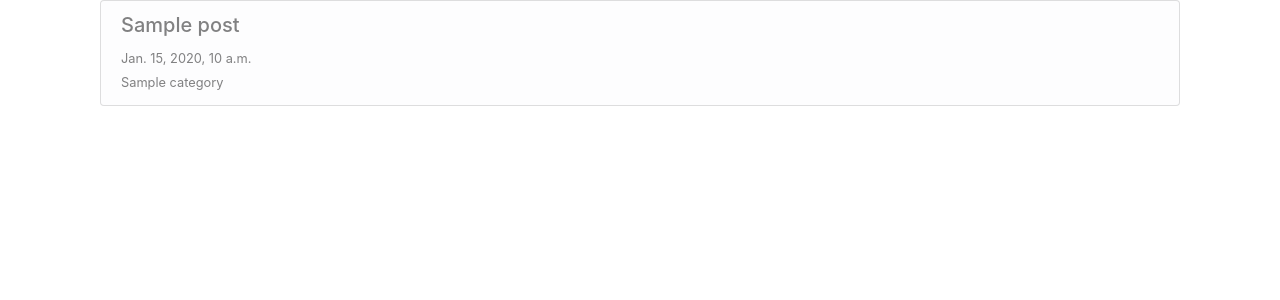
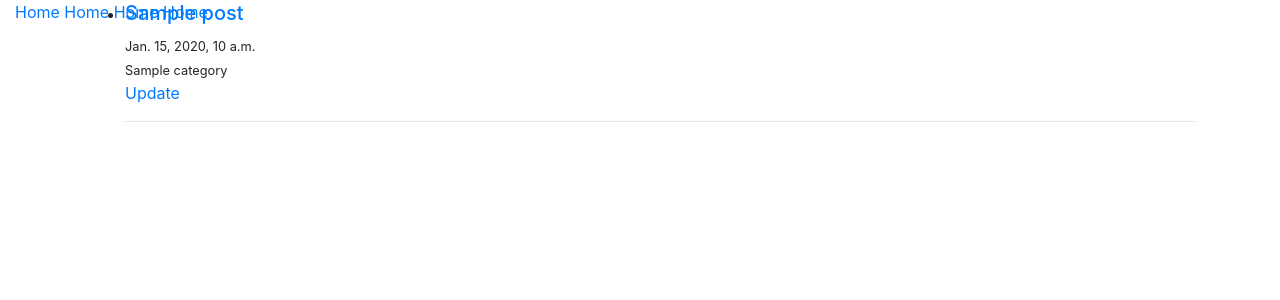
Before and after one commit to choia/bucket-list-webapp, a Django app: page /posts/ in a window 1280 px wide. Shown: the top 300 px of the page. Run offline with Django 3.2, Linux system fonts and the light colour scheme; tables that the repository leaves empty hold one stand-in row (values such as "Sample post"); some libraries are stand-ins or nearby versions.

Commit message:
static file added

```diff
--- /dev/null
+++ b/posts/static/css/styles.css
@@ -0,0 +1,41 @@
+/* Sidebar Styles */
+
+.sidebar-nav {
+  position: absolute;
+  top: 0;
+  width: 250px;
+  margin: 0;
+  padding: 0;
+  list-style: none;
+}
+
+.sidebar-nav li {
+  text-indent: 20px;
+  line-height: 40px;
+}
+
+.sidebar-nav li a {
+  display: block;
+  text-decoration: none;
+  color: #999999;
+}
+
+.sidebar-nav li a:hover {
+  text-decoration: none;
+  color: #fff;
+  background: rgba(255, 255, 255, 0.2);
+}
+
+.sidebar-nav li a:active, .sidebar-nav li a:focus {
+  text-decoration: none;
+}
+
+.sidebar-nav>.sidebar-brand {
+  height: 65px;
+  font-size: 18px;
+  line-height: 60px;
+}
+
+.sidebar-nav>.sidebar-brand a {
+  color: #999999;
+}
--- a/posts/templates/base.html
+++ b/posts/templates/base.html
@@ -9,49 +9,29 @@
 
     <!-- Bootstrap CSS -->
     <link rel="stylesheet" href="https://maxcdn.bootstrapcdn.com/bootstrap/4.0.0-beta.2/css/bootstrap.min.css">
+    <link rel="stylesheet" href="{% static 'css/styles.css' %}">
   </head>
   <body>
   <div class="container-fluid">
+  <div class="row">
+  <div class="col-md-2">
+  {% block sidebar %}
+  <ul class="sidebar-nav">
+    <a href="{% url 'posts:post-home' %}">Home</a>
+    <a href="{% url 'posts:post-home' %}">Home</a>
+    <a href="{% url 'posts:post-home' %}">Home</a>
+    <a href="{% url 'posts:post-home' %}">Home</a>
 
-   <!-- <nav class="navbar navbar-expand-md navbar-dark bg-dark fixed-top">
-      <a class="navbar-brand" href="#">Home</a>
-      <button class="navbar-toggler" type="button" data-toggle="collapse" data-target="#navbarsExampleDefault" aria-controls="navbarsExampleDefault" aria-expanded="false" aria-label="Toggle navigation">
-        <span class="navbar-toggler-icon"></span>
-      </button>
-
-      <div class="collapse navbar-collapse" id="navbarsExampleDefault">
-        <ul class="navbar-nav mr-auto">
-          <li class="nav-item active">
-            <a class="nav-link" href="#">Home <span class="sr-only">(current)</span></a>
-          </li>
-          <li class="nav-item">
-            <a class="nav-link" href="#">Test 1</a>
-          </li>
-          <li class="nav-item">
-            <a class="nav-link" href="#">Test 2</a>
-          </li>
-          <li class="nav-item dropdown">
-            <a class="nav-link dropdown-toggle" href="http://example.com" id="dropdown01" data-toggle="dropdown" aria-haspopup="true" aria-expanded="false">Dropdown</a>
-            <div class="dropdown-menu" aria-labelledby="dropdown01">
-              <a class="dropdown-item" href="#">Action</a>
-              <a class="dropdown-item" href="#">Another action</a>
-              <a class="dropdown-item" href="#">Something else here</a>
-            </div>
-          </li>
-        </ul>
-        <form class="form-inline my-2 my-lg-0">
-          <input class="form-control mr-sm-2" type="text" placeholder="Search" aria-label="Search">
-          <button class="btn btn-outline-success my-2 my-sm-0" type="submit">Search</button>
-        </form>
-      </div>
-    </nav> -->
-
+  </ul>
+  {% endblock %}
+  </div>
+  </div>
+  <div class="col-md-12">
     <main role="main" class="container">
-    {% block content %}
-    {% endblock %}
-
-    </main><!-- /.container -->
-    </div>
+    {% block content %}{% endblock %}
+    </main>
+  </div>
+  </div>
     <!-- Optional JavaScript -->
     <!-- jQuery first, then Popper.js, then Bootstrap JS -->
     <script src="https://code.jquery.com/jquery-3.2.1.slim.min.js"></script>
--- a/posts/templates/post_home.html
+++ b/posts/templates/post_home.html
@@ -1,24 +1,20 @@
 {% extends 'base.html' %}
 {% block content %}
-<div class="col">
 
 {% if post_list %}
-
-<div class="list-group">
+<ul>
 {% for post in post_list %}
-  <a href="{{ post.get_absolute_url }}" class="list-group-item list-group-item-action list-group-item-light">
-    <!-- <div class="d-flex w-100 justify-content-between"> -->
-      <h5>{{ post.title }}</h5>
-      <small>{{ post.date_created }}</small><br>
-    <!-- </div> -->
-    <!-- <p class="mb-1">Donec id elit non mi porta gravida at eget metus. Maecenas sed diam eget risus varius blandit.</p> -->
-
-    <small>{{ post.category_is_blank }}</small>
-  </a>
+  <li>
+    <a href="{{ post.get_absolute_url }}"><h5>{{ post.title }}</h5></a>
+    <small>{{ post.date_created }}</small><br>
+    <small>{{ post.category_is_blank }}</small><br>
+    <a href="{% url 'posts:post-edit' post.pk %}">Update</a>
+  </li><hr>
 {% endfor %}
-</div>
+</ul>
+{% else %}
+  <li>Add your bucketlist!</li>
 
 {% endif %}
 
-</div>
 {% endblock %}
```
